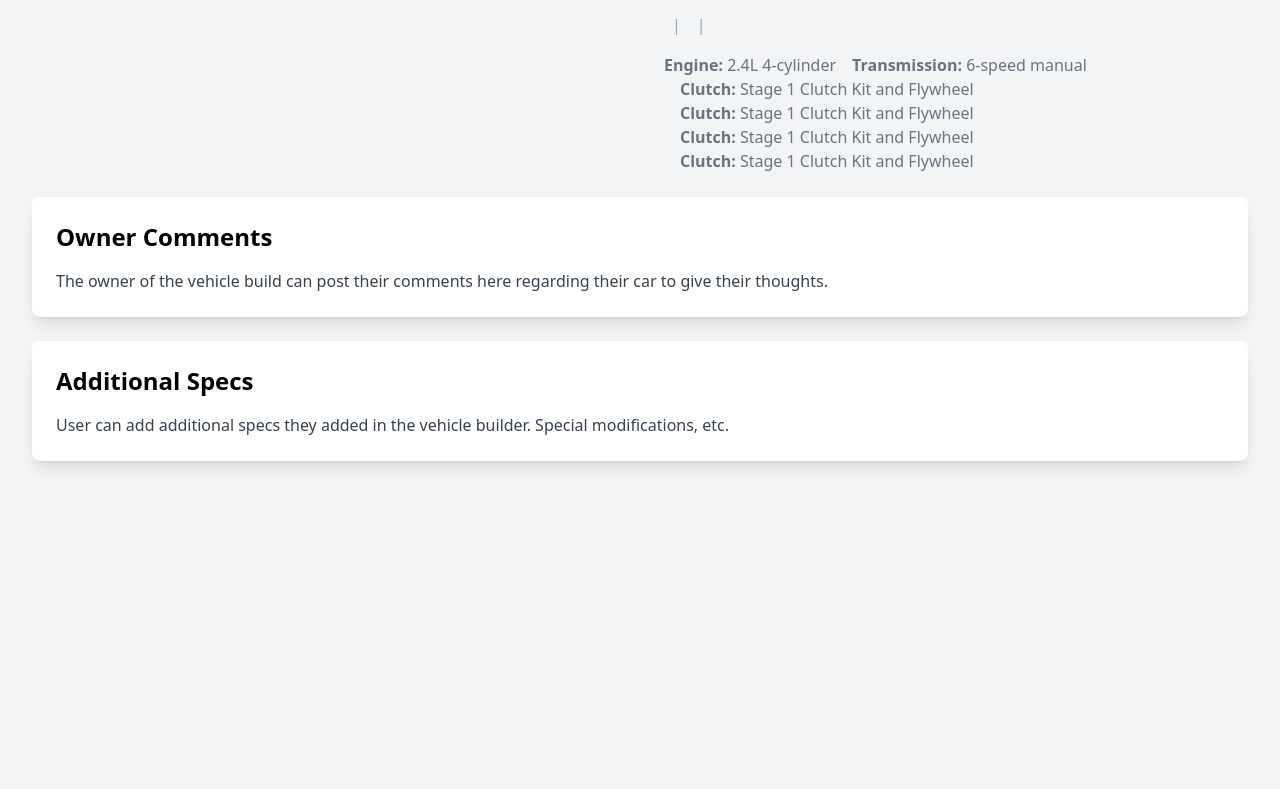
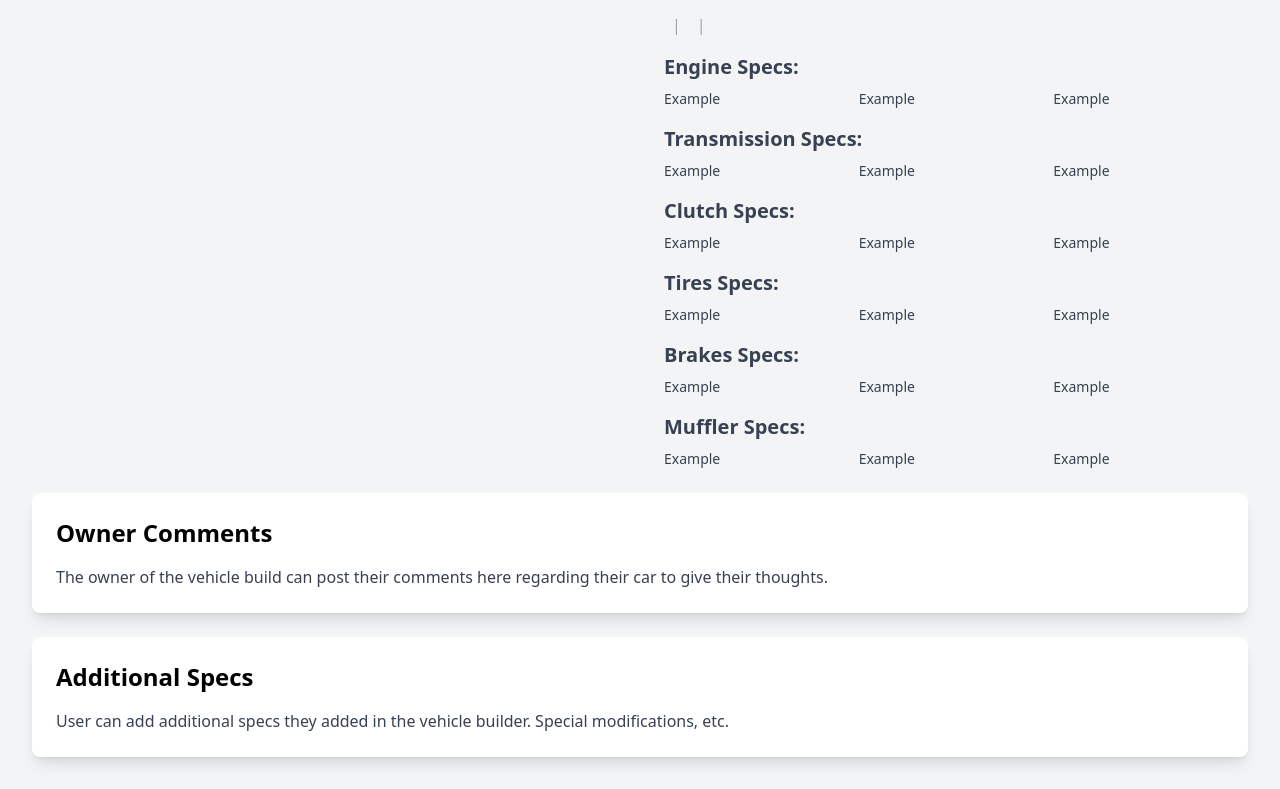
Before and after one commit to CamrennWallace-Rivera/Ragebuilt.io, a website: page public/UserVehiclePost.html in a window 1280 px wide. Shown: the part 115-904 px from the top of the page. Before the commit the page ends 800 px from the top, so only its background shows below. Drawn offline with nearby package versions, Linux system fonts and the light colour scheme; no server answers; a web font is replaced by a local one.

Commit message:
Changed Vehicle Post Layout

```diff
--- a/public/UserVehiclePost.html
+++ b/public/UserVehiclePost.html
@@ -50,43 +50,101 @@
 
   <!-- Vehicle Info Section -->
   <main class="container mx-auto p-8 space-y-6">
+
     <!-- Car Image and Details -->
     <div class="flex flex-col md:flex-row space-y-4 md:space-y-0">
       <div class="w-full md:w-1/2">
         <img id="vb_picture" src="" alt="" class="w-full rounded-lg shadow-lg">
       </div>
+
+      <!-- RIGHT SIDE: Title, Price, Specs -->
       <div class="w-full md:w-1/2 md:pl-6 space-y-4">
         <h1 id="vb-name" class="text-3xl font-bold"></h1>
         <div class="flex items-center text-gray-500">
-          <span id="vb-username" class="text-xl text-gray-700 font-semibold cursor-pointer hover:text-blue-600 transition-colors duration-300"></span>
+          <span id="vb-username"
+            class="text-xl text-gray-700 font-semibold cursor-pointer hover:text-blue-600 transition-colors duration-300"></span>
           <span class="mx-2 text-gray-400">|</span>
-	  <span id="vb-price" class="text-blue-500"></span>
+          <span id="vb-price" class="text-blue-500"></span>
           <span class="mx-2 text-gray-400">|</span>
         </div>
-        <div class="flex flex-wrap space-x-4 text-gray-500">
-          <span id="vb-engine-name"><strong>Engine:</strong> 2.4L 4-cylinder</span>
-          <span id="vb-transmission-name"><strong>Transmission:</strong> 6-speed manual</span>
-          <span id=vb-clutch-name><strong>Clutch:</strong> Stage 1 Clutch Kit and Flywheel</span>
-          <span id=vb-tires-name><strong>Clutch:</strong> Stage 1 Clutch Kit and Flywheel</span>
-          <span id=vb-brakes-name><strong>Clutch:</strong> Stage 1 Clutch Kit and Flywheel</span>
-          <span id=vb-muffler-name><strong>Clutch:</strong> Stage 1 Clutch Kit and Flywheel</span>
 
+        <!--Specs Section-->
+        <div class="space-y-4 text-gray-700 mt-4 text-sm">
+          <!-- Engine Specs -->
+          <div>
+            <h2 class="text-xl font-bold mb-2">Engine Specs:</h2>
+            <div class="grid grid-cols-3">
+              <span id="vb-engine-name">Example</span>
+              <span id="vb-engine-price">Example</span>
+              <span id="vb-engine-from">Example</span>
+            </div>
+          </div>
+
+          <!-- Transmission Specs -->
+          <div>
+            <h2 class="text-xl font-bold mb-2">Transmission Specs:</h2>
+            <div class="grid grid-cols-3">
+              <span id="vb-transmission-name">Example</span>
+              <span id="vb-transmission-price">Example</span>
+              <span id="vb-transmission-from">Example</span>
+            </div>
+          </div>
+
+          <!-- Clutch Specs -->
+          <div>
+            <h2 class="text-xl font-bold mb-2">Clutch Specs:</h2>
+            <div class="grid grid-cols-3">
+              <span id="vb-clutch-name">Example</span>
+              <span id="vb-clutch-price">Example</span>
+              <span id="vb-clutch-from">Example</span>
+            </div>
+          </div>
+
+          <!-- Tires Specs -->
+          <div>
+            <h2 class="text-xl font-bold mb-2">Tires Specs:</h2>
+            <div class="grid grid-cols-3">
+              <span id="vb-tires-name">Example</span>
+              <span id="vb-tires-price">Example</span>
+              <span id="vb-tires-from">Example</span>
+            </div>
+          </div>
+
+          <!-- Brakes Specs -->
+          <div>
+            <h2 class="text-xl font-bold mb-2">Brakes Specs:</h2>
+            <div class="grid grid-cols-3">
+              <span id="vb-brakes-name">Example</span>
+              <span id="vb-brakes-price">Example</span>
+              <span id="vb-brakes-from">Example</span>
+            </div>
+          </div>
+
+          <!-- Muffler Specs -->
+          <div>
+            <h2 class="text-xl font-bold mb-2">Muffler Specs:</h2>
+            <div class="grid grid-cols-3">
+              <span id="vb-muffler-name">Example</span>
+              <span id="vb-muffler-price">Example</span>
+              <span id="vb-muffler-from">Example</span>
+            </div>
+          </div>
         </div>
       </div>
     </div>
 
-    <!-- Owner Comments Section -->
-    <div class="bg-white p-6 rounded-lg shadow-lg">
+    <!--Owner Comments Section-->
+    <div class="bg-white p-6 rounded-lg shadow-lg mt-6">
       <h3 class="text-2xl font-semibold mb-4">Owner Comments</h3>
       <p id="vb-comments" class="text-gray-700">The owner of the vehicle build can post their comments here regarding their car to give their thoughts.</p>
     </div>
 
-
-    <!-- Additional Specs Section -->
+    <!--Additional Specs Section-->
     <div class="bg-white p-6 rounded-lg shadow-lg">
       <h3 class="text-2xl font-semibold mb-4">Additional Specs</h3>
       <p id="vb-specs" class="text-gray-700">User can add additional specs they added in the vehicle builder. Special modifications, etc.</p>
     </div>
+
   </main>
 
   <script src="UserVehiclePost.js"></script>
--- a/public/UserVehiclePost.js
+++ b/public/UserVehiclePost.js
@@ -25,16 +25,28 @@ AJAX.onload = function() {
 
 		document.getElementById("vb-name").textContent = vb_data[0].vb_name || "No Vehicle Name";
         	document.getElementById("vb-price").textContent = vb_data[0].vb_price ? `$${vb_data[0].vb_price}` : "$0";
-        	document.getElementById("vb-engine-name").innerHTML = `<strong>Engine:</strong> ${vb_data[0].engine_name}`;
-		document.getElementById("vb-transmission-name").innerHTML = `<strong>Transmission:</strong> ${vb_data[0].transmission_name}`;
-		document.getElementById("vb-clutch-name").innerHTML = `<strong>Clutch:</strong> ${vb_data[0].clutch_name}`;
+        	document.getElementById("vb-engine-name").innerHTML = `${vb_data[0].engine_name}`;
+		document.getElementById("vb-engine-price").innerHTML = "$" + vb_data[0].engine_price;
+		document.getElementById("vb-engine-from").innerHTML = vb_data[0].engine_store;
+		document.getElementById("vb-transmission-name").innerHTML = `${vb_data[0].transmission_name}`;
+		document.getElementById("vb-transmission-price").innerHTML = "$" + vb_data[0].transmission_price;
+		document.getElementById("vb-transmission-from").innerHTML = vb_data[0].transmission_store;
+		document.getElementById("vb-clutch-name").innerHTML = `${vb_data[0].clutch_name}` || "N/A";
+		document.getElementById("vb-clutch-price").innerHTML = "$" + vb_data[0].clutch_price;
+		document.getElementById("vb-clutch-from").innerHTML = vb_data[0].clutch_store;
 		document.getElementById("vb-comments").textContent = vb_data[0].owner_comments || "No comments provided.";
 		document.getElementById("vb-specs").textContent = vb_data[0].additional_specs || "No additional specifications provided.";
 		document.getElementById("vb-username").textContent = "@" + vb_data[0].username;
 		document.getElementById("vb_picture").src = vb_data[0].vb_picture || "default_pfp.jpg";
-		document.getElementById("vb-tires-name").innerHTML =`<strong> Tires: </strong> ${vb_data[0].tire_name}`;
-		document.getElementById("vb-brakes-name").innerHTML = `<strong> Brakes: </strong> ${vb_data[0].brake_name}`;
-		document.getElementById("vb-muffler-name").innerHTML = `<strong> Muffler: </strong> ${vb_data[0].muffler_name}`;
+		document.getElementById("vb-tires-name").innerHTML =`${vb_data[0].tire_name}`;
+		document.getElementById("vb-tires-price").innerHTML = "$" + vb_data[0].tire_price;
+		document.getElementById("vb-tires-from").innerHTML = vb_data[0].tire_store;
+		document.getElementById("vb-brakes-name").innerHTML = `${vb_data[0].brake_name}`;
+		document.getElementById("vb-brakes-price").innerHTML = `$${vb_data[0].brake_price}`;
+		document.getElementById("vb-brakes-from").innerHTML = vb_data[0].brake_store
+		document.getElementById("vb-muffler-name").innerHTML = `${vb_data[0].muffler_name}`;
+		document.getElementById("vb-muffler-price").innerHTML = `$${vb_data[0].muffler_price}`;
+		document.getElementById("vb-muffler-from").innerHTML = `${vb_data[0].muffler_store}`;
 		document.getElementById("vb_picture").classList.add("h-100");
 
 		const vb_email = vb_data[0].email;
```
